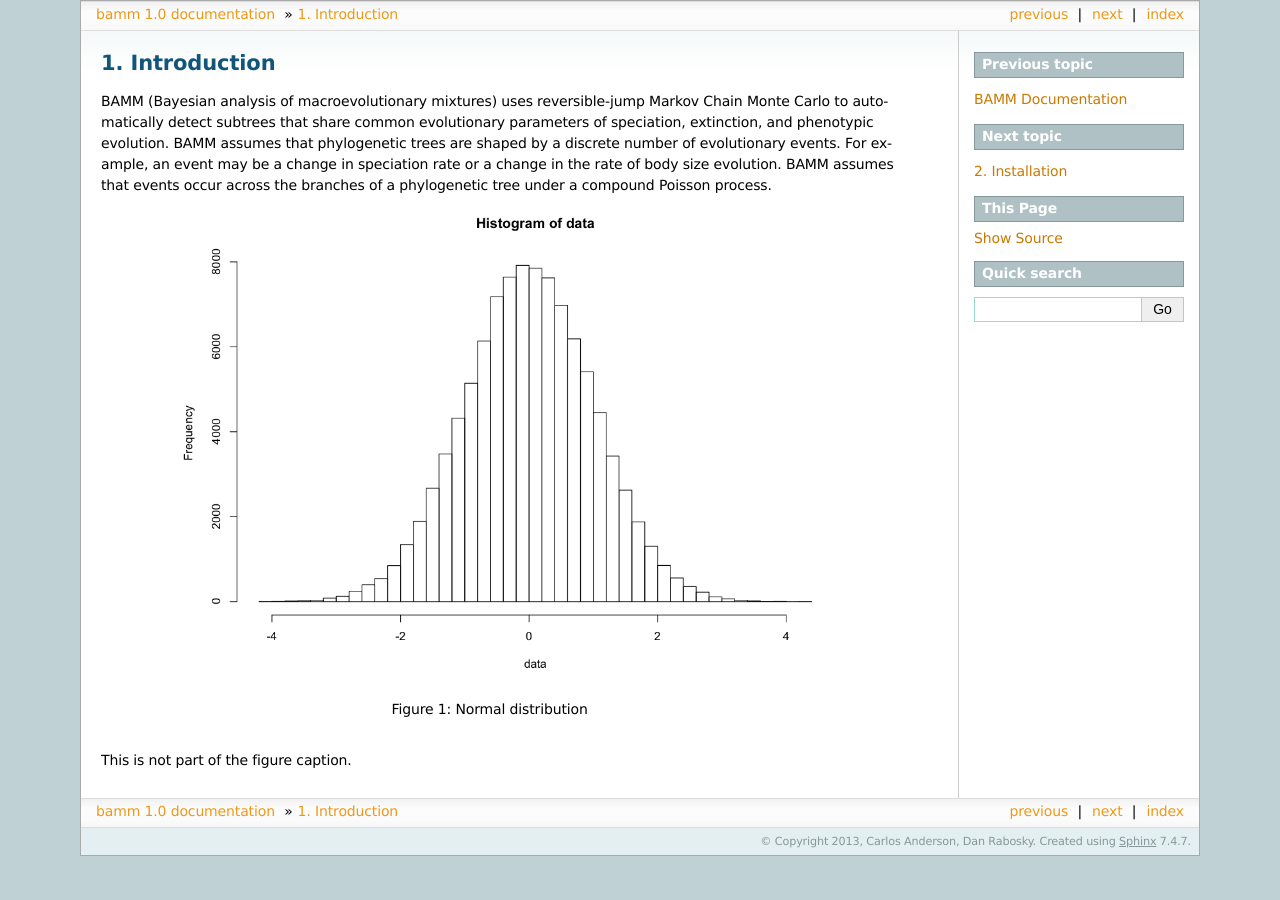
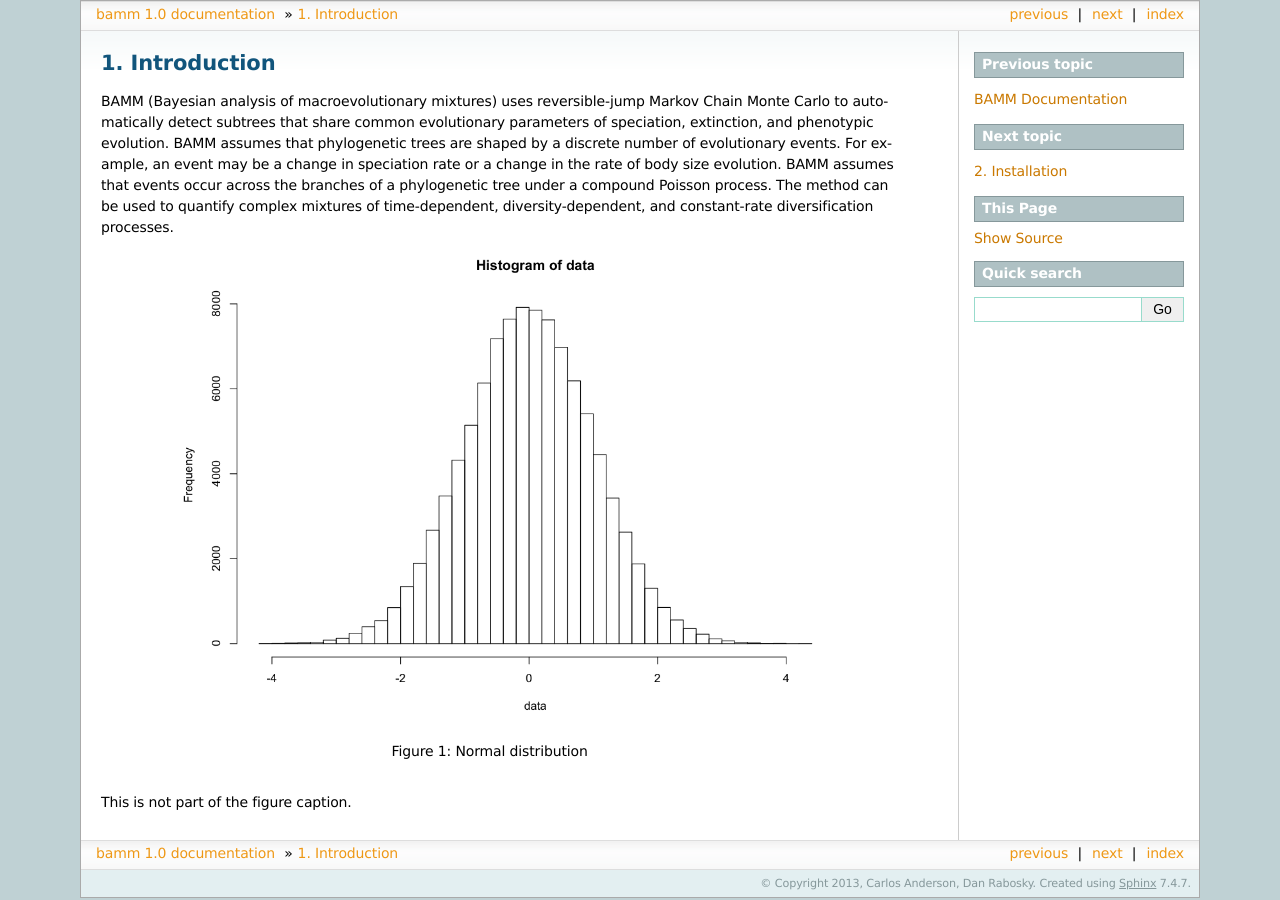
Before and after one commit to macroevolution/bamm, a Sphinx documentation site: the page built from doc/source/introduction.rst, in a window 1280 px wide. Built offline with Sphinx 7.4.7, drawn with Linux system fonts in a browser that asks for light colours; formulas are drawn with MathJax 3; pages that are not in the unit, such as notebooks, are missing from menus.

```diff
--- a/doc/source/introduction.rst
+++ b/doc/source/introduction.rst
@@ -10,7 +10,9 @@
 For example, an event may be a change in speciation rate
 or a change in the rate of body size evolution.
 BAMM assumes that events occur across the branches
-of a phylogenetic tree under a compound Poisson process.
+of a phylogenetic tree under a compound Poisson process. The method can be used
+to quantify complex mixtures of time-dependent, diversity-dependent, and constant-rate
+diversification processes.
 
 .. figure:: normal.png
    :width: 640
--- a/doc/source/output.rst
+++ b/doc/source/output.rst
@@ -2,4 +2,4 @@
 ============
 
 Checking for convergence
-------------
+----------------------------------------
--- a/doc/source/running.rst
+++ b/doc/source/running.rst
@@ -1,8 +1,7 @@
 Running BAMM
 ============
 
-1.  Speciation-extinction analyses require a plain text control file and a Newick-formatted tree.
-   Trait analyses additionally require a file containing tip values associated with the tree.
+1.  Speciation-extinction analyses require a plain text control file and a Newick-formatted tree. Trait analyses additionally require a file containing tip values associated with the tree.
 
 2. To run speciation-extinction analyses, run the following command::
 
```
Also changed, not shown: other parts of doc/source/running.rst (+0 -2 lines).
